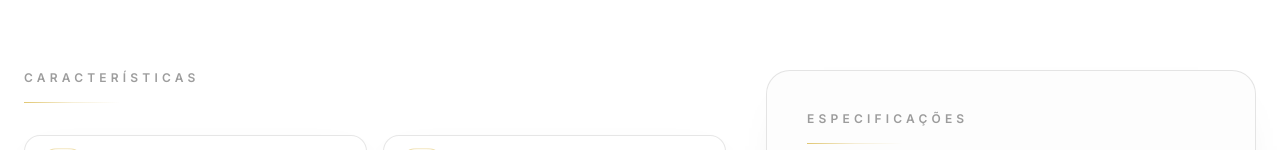
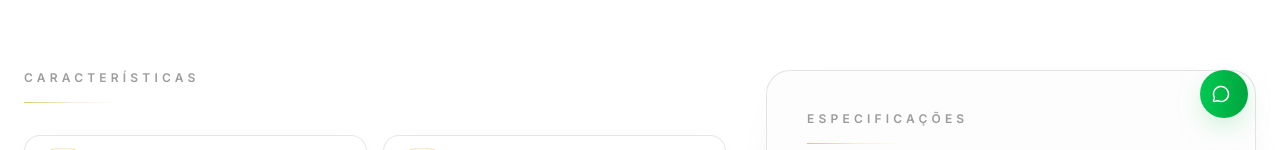
Before and after one commit to olucasbitt/realezaempreendimentos, a React (Vite) app: page /aurora in a window 1280 px wide. Shown: the part 650-800 px from the top of the page. Built offline with nearby package versions, Linux system fonts and the light colour scheme; a web font is replaced by a local one.

Commit message:
botao flutuante whats

```diff
--- a/src/components/Footer.tsx
+++ b/src/components/Footer.tsx
@@ -2,7 +2,7 @@ import React from "react";
 import { Instagram, Facebook, MapPin, Phone, MessageCircle, Mail } from "lucide-react";
 
 const WHATSAPP = "https://wa.me/5551989066283";
-const INSTAGRAM = "https://www.instagram.com/realezaempreendimentos/";
+const INSTAGRAM = "https://www.instagram.com/realeza.empreendimentos/";
 const FACEBOOK = "#";
 
 export default function Footer() {
@@ -29,24 +29,27 @@ export default function Footer() {
 
             <div className="flex items-center gap-4">
 
+              {/* Instagram */}
               <a
                 href={INSTAGRAM}
                 target="_blank"
                 rel="noopener noreferrer"
                 aria-label="Instagram Realeza"
-                className="w-10 h-10 rounded-full border border-brand-dark/10 flex items-center justify-center text-brand-dark hover:bg-brand-blue hover:text-white transition-all duration-300"
+                className="w-10 h-10 rounded-full border border-brand-dark/10 flex items-center justify-center text-brand-dark
+                           hover:bg-gradient-to-br hover:from-pink-500 hover:via-red-500 hover:to-yellow-500
+                           hover:text-white hover:scale-110 transition-all duration-300"
               >
                 <Instagram size={20} />
               </a>
 
-
-
+              {/* WhatsApp */}
               <a
                 href={WHATSAPP}
                 target="_blank"
                 rel="noopener noreferrer"
                 aria-label="WhatsApp Realeza"
-                className="w-10 h-10 rounded-full border border-brand-dark/10 flex items-center justify-center text-brand-dark hover:bg-green-500 hover:text-white transition-all duration-300"
+                className="w-10 h-10 rounded-full border border-brand-dark/10 flex items-center justify-center text-brand-dark
+                           hover:bg-green-500 hover:text-white hover:scale-110 transition-all duration-300"
               >
                 <MessageCircle size={20} />
               </a>
@@ -80,9 +83,6 @@ export default function Footer() {
                 </a>
               </li>
 
-
-
-
             </ul>
           </div>
 
@@ -111,11 +111,13 @@ export default function Footer() {
                   Casa Montebello
                 </a>
               </li>
-			<li>
+
+              <li>
                 <a href="/isabela" className="hover:text-brand-gold transition-colors">
                   Casa Isabela
                 </a>
               </li>
+
               <li>
                 <a href="#sobre" className="hover:text-brand-gold transition-colors">
                   Sobre a empresa
@@ -127,22 +129,14 @@ export default function Footer() {
 
         </div>
 
-        {/* COPYRIGHT */}
+        {/* COPYRIGHT + CTA */}
         <div className="pt-8 border-t border-brand-dark/5 flex flex-col md:flex-row justify-between items-center gap-6">
 
           <p className="text-sm text-brand-dark/40 text-center md:text-left">
             © {new Date().getFullYear()} Realeza Empreendimentos. Todos os direitos reservados.
           </p>
 
-          <a
-            href={WHATSAPP}
-            target="_blank"
-            rel="noopener noreferrer"
-            className="flex items-center gap-2 text-sm text-brand-dark/60 hover:text-brand-gold transition-colors"
-          >
-            <MessageCircle size={16} />
-            Atendimento via WhatsApp
-          </a>
+
 
         </div>
 
--- a/src/pages/InstitutionalPage.tsx
+++ b/src/pages/InstitutionalPage.tsx
@@ -47,6 +47,7 @@ function getSafeSrc(src?: string) {
 }
 
 // --- Components ---
+
 const WhatsAppButton = () => {
   return (
     <motion.a
@@ -56,28 +57,44 @@ const WhatsAppButton = () => {
       initial={{ opacity: 0 }}
       animate={{ opacity: 1 }}
       transition={{ delay: 1.2 }}
-      whileHover={{ y: -2 }}
-      whileTap={{ scale: 0.95 }}
-      className="fixed bottom-8 right-8 z-50"
+      className="fixed bottom-8 right-8 z-50 group"
       aria-label="Atendimento via WhatsApp"
     >
-      <div
+      <motion.div
+        whileHover={{ width: "auto" }}
         className="
+          flex items-center gap-2
           w-12 h-12
+          px-3
           rounded-full
-          bg-brand-dark/90 backdrop-blur-md
-          border border-brand-gold/30
-          flex items-center justify-center
-          shadow-[0_10px_30px_-15px_rgba(0,0,0,0.6)]
+          bg-gradient-to-r from-green-500 to-green-600
+          text-white
+          shadow-[0_10px_30px_-10px_rgba(34,197,94,0.5)]
+          overflow-hidden
           transition-all duration-300
-          hover:shadow-brand-gold/30
+          group-hover:pr-4
         "
       >
-        <MessageCircle size={16} className="text-brand-gold" />
-      </div>
+        <MessageCircle size={18} className="shrink-0" />
+
+        <span
+          className="
+            whitespace-nowrap
+            opacity-0
+            max-w-0
+            group-hover:opacity-100
+            group-hover:max-w-xs
+            transition-all duration-300
+            text-sm font-medium
+          "
+        >
+          Fale agora no WhatsApp
+        </span>
+      </motion.div>
     </motion.a>
   );
 };
+
 
 const SectionTitle = ({
   title,
--- a/src/pages/ProjectPage.tsx
+++ b/src/pages/ProjectPage.tsx
@@ -1,7 +1,7 @@
 import React from "react";
 import { useParams, Link } from "react-router-dom";
 import { motion } from "motion/react";
-import { ArrowLeft, MapPin } from "lucide-react";
+import { ArrowLeft, MapPin, MessageCircle } from "lucide-react";
 
 import { PROJECTS, type ProjectKey } from "../config/projects";
 import LuxuryHighlight from "../components/LuxuryHighlight";
@@ -285,6 +285,49 @@ export default function ProjectPage() {
           </div>
         )}
       </section>
+
+      <motion.a
+  href={`https://wa.me/5551989066283?text=${whatsappMessage}`}
+  target="_blank"
+  rel="noopener noreferrer"
+  initial={{ opacity: 0 }}
+  animate={{ opacity: 1 }}
+  transition={{ delay: 1.2 }}
+  className="fixed bottom-8 right-8 z-50 group"
+  aria-label="Atendimento via WhatsApp"
+>
+  <div
+    className="
+      flex items-center justify-center md:justify-start gap-2
+      h-12 w-12 group-hover:w-[220px]
+      px-3
+      rounded-full
+      bg-gradient-to-r from-green-500 to-green-600
+      text-white
+      shadow-[0_10px_30px_-10px_rgba(34,197,94,0.5)]
+      overflow-hidden
+      transition-all duration-300
+      hover:scale-105
+    "
+  >
+    <MessageCircle size={18} className="shrink-0 min-w-[18px]" />
+
+    <span
+      className="
+        whitespace-nowrap
+        opacity-0
+        max-w-0
+        overflow-hidden
+        group-hover:opacity-100
+        group-hover:max-w-[160px]
+        transition-all duration-300
+        text-sm font-medium
+      "
+    >
+      Fale agora no WhatsApp
+    </span>
+  </div>
+</motion.a>
     </div>
   );
 }
```
Lines whose indentation alone changed are shown as unchanged.
